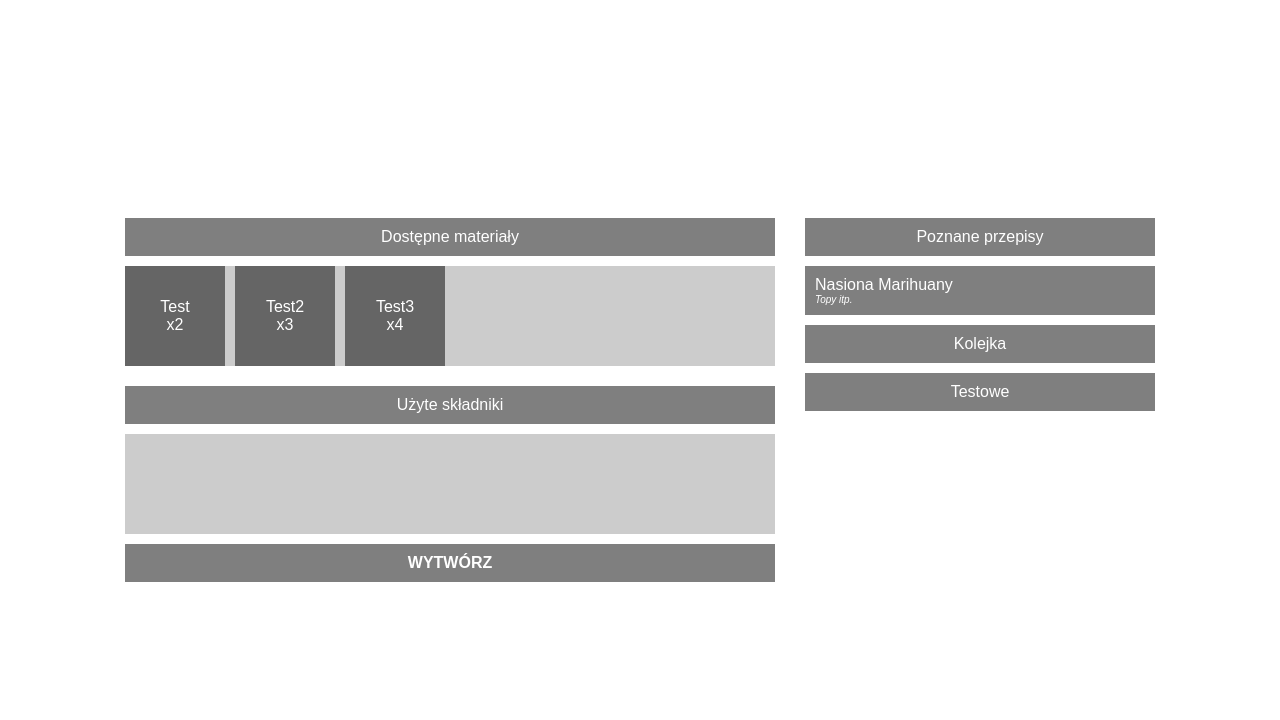
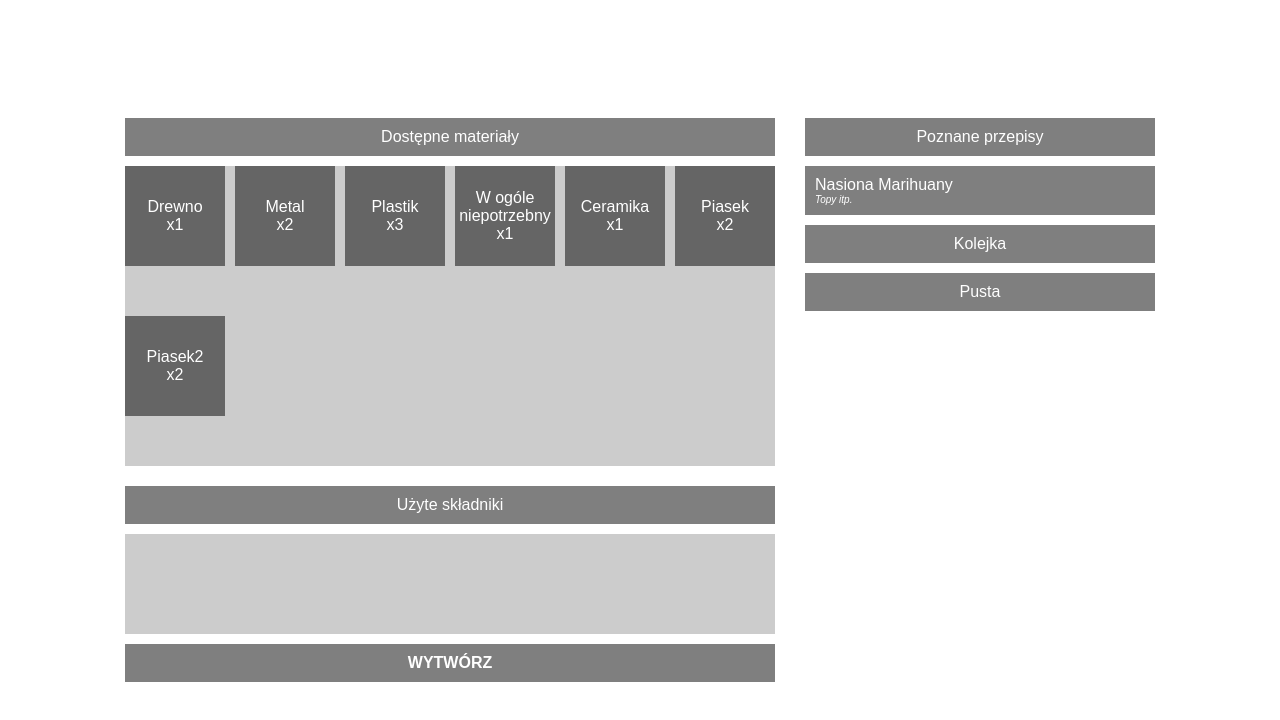
Before and after one commit to Duvelmapsa/Duvel-s-Fivem-Crafting, a Vue app: page / in a window 1280 px wide. Shown: the top 720 px of the page. Built offline with nearby package versions, Linux system fonts and the light colour scheme.

Commit message:
Added Vuex
Vuex for state managment, changed dummy data from const to vuex, added queue set, subtraction for specific eq item if it's used, added some patterns to craft and checking if user is trying to use proper items to craft with etc.

```diff
--- a/package.json
+++ b/package.json
@@ -10,7 +10,8 @@
   "dependencies": {
     "core-js": "^3.6.4",
     "vue": "^2.6.11",
-    "vuedraggable": "^2.23.2"
+    "vuedraggable": "^2.23.2",
+    "vuex": "^3.1.3"
   },
   "devDependencies": {
     "@vue/cli-plugin-babel": "~4.2.0",
--- a/src/App.vue
+++ b/src/App.vue
@@ -22,8 +22,11 @@ import UsedIngredients from "./components/UsedIngredients";
 import KnownRecipes from "./components/KnownRecipes";
 import Queue from "./components/Queue";
 
+import store from './store/main.js'
+
 export default {
   name: "App",
+  store,
   components: {
     CraftingEQ,
     UsedIngredients,
--- a/src/components/CraftingBoard.vue
+++ b/src/components/CraftingBoard.vue
@@ -1,16 +1,13 @@
 <template>
   <div class="craftingWrapper__board">
-    <!-- <ul v-if="eq.length">
-      <CraftingItem v-for="item in eq" :key="item.name" :name="item.name" :count="item.count" />
-    </ul>-->
     <draggable
-      v-if="eq.length"
       class="eq_drag_list"
-      group="people"
+      :group="{name: 'people', pull:'clone', put: false}"
+      :list='eq'
+
     >
       <CraftingItem v-for="item in eq" :key="item.name" :name="item.name" :count="item.count" />
     </draggable>
-    <div v-else class="noIngredients">Nie posiadasz składników do tworzenia.</div>
   </div>
 </template>
 
@@ -53,6 +50,7 @@ export default {
 .eq_drag_list {
   display: flex;
   margin: 0 -5px;
-  min-height: 100px;
+  min-height: 300px;
+  flex-flow: row wrap;
 }
 </style>
--- a/src/components/CraftingEQ.vue
+++ b/src/components/CraftingEQ.vue
@@ -9,12 +9,13 @@
 
 import Label from './Label.vue'
 import CraftingBoard from './CraftingBoard'
+import { mapState } from 'vuex'
 
-const DUMMY_EQ = [
-  {name: 'Test', count: '2'},
-  {name: 'Test2', count: '3'},
-  {name: 'Test3', count: '4'}
-]
+// const DUMMY_EQ = [
+//   {name: 'Test', count: '2'},
+//   {name: 'Test2', count: '3'},
+//   {name: 'Test3', count: '4'}
+// ]
 
 export default {
   name: "CraftingEQ",
@@ -22,10 +23,10 @@ export default {
     Label,
     CraftingBoard
   },
-  data: function () {
-    return {
-      eq: DUMMY_EQ
-    }
+  computed: {
+    ...mapState([
+      'eq'
+    ])
   }
 };
 </script>
--- a/src/components/CraftingItem.vue
+++ b/src/components/CraftingItem.vue
@@ -1,5 +1,5 @@
 <template>
-  <div class="testBlock">
+  <div class="testBlock" v-if="count > 0">
     <div class="craftingWrapper__name">{{name}}</div>
     <div class="craftingWrapper__count">x{{count}}</div>
   </div>
--- a/src/components/Queue.vue
+++ b/src/components/Queue.vue
@@ -2,16 +2,18 @@
   <div class="craftingWrapper__queue">
     <Label text="Kolejka" />
     <div class="craftingWrapper__queueList">
-      <QueueList v-bind:list="queue_items"/>
+      <QueueList :list="queue"/>
     </div>
   </div>
 </template>
 
 <script>
 
-const DUMMY_QUEUE = [
-  {'name' : 'Testowe'}
-]
+// const DUMMY_QUEUE = [
+//   {'name' : 'Testowe'}
+// ]
+
+import { mapState } from 'vuex'
 
 import QueueList from './QueueList'
 import Label from './Label'
@@ -21,10 +23,13 @@ export default {
     Label,
     QueueList
   },
-  data: function () {
-    return {
-      queue_items: DUMMY_QUEUE
-    }
+  // data: function () {
+  //   return {
+  //     queue_items: DUMMY_QUEUE
+  //   }
+  // }
+  computed: {
+    ...mapState(['queue'])
   }
 };
 </script>
--- a/src/components/QueueList.vue
+++ b/src/components/QueueList.vue
@@ -1,6 +1,6 @@
 <template>
-  <ul v-if="list.length">
-      <QueueItem v-for="item in list" :key="item.name" :name="item.name"/>
+  <ul v-if="list.length > 0">
+      <QueueItem v-for="item in list" :key="item.name" :name="item"/>
   </ul>
   <ul v-else>
     <QueueItem name='Pusta'/>
@@ -17,6 +17,7 @@ components: {
 },
 beforeMount: function () {
   console.log(this.list);
+  console.log(this.list.length)
 }
 }
 </script>
--- a/src/components/UsedIngredients.vue
+++ b/src/components/UsedIngredients.vue
@@ -3,10 +3,15 @@
     <Label text="Użyte składniki" />
     <div class="craftingWrapper__usedIngr">
       <div class="craftingWrapper__usedIngr_subwrapper">
-        <draggable class="used_drag_list" group="people" @change="log"></draggable>
+        <draggable class="used_drag_list" :list='ingredients' group="people">
+          <div class="testBlock" v-for="(item, index) in ingredients" :key="index">
+            <div class="craftingWrapper__name">{{item.name}}</div>
+            <div class="craftingWrapper__count">x{{item.count}}</div>
+          </div>
+        </draggable>
       </div>
       <div class="craftingWrapper__button">
-        <a href="#" class="craftButton">Wytwórz</a>
+        <a href="#" class="craftButton" @click.prevent="craft">Wytwórz</a>
       </div>
     </div>
   </div>
@@ -15,13 +20,85 @@
 <script>
 import Label from "./Label";
 import draggable from "vuedraggable";
+import { mapState, mapGetters, mapMutations } from 'vuex'
+
+const patterns = {
+  'mlotek': ['wood', 'metal', 'plastic'],
+  'bezpiecznik': ['metal', 'ceramika', 'piasek']
+}
 
 export default {
   name: "UsedIngredients",
   components: {
     Label,
     draggable
+  },
+  data() {
+    return {
+      used: [],
+      canBeCreated: ''
+    }
+  },
+  computed: {
+    ...mapState([
+      'ingredients'
+    ]),
+    ...mapGetters([
+      'newIngredients'
+    ])
+  },
+  watch: {
+    newIngredients: function (e) {
+      this.used = [...e]
+    },
+    used: function (e) {
+      const test = [];
+      e.map(item => {
+        test.push(item.item);
+      })
+
+      Object.keys(patterns).forEach((key) => {
+        const found = test.filter((elem) => {
+          return patterns[key].indexOf(elem) > -1;
+        }).length == patterns[key].length
+
+        if (found === true && test.length === patterns[key].length) {
+          console.log('możliwy do wytworzenia:', key)
+          this.canBeCreated = key
+          this.addItem();
+        } else {
+          this.removeItem();
+        }
+
+      })
+    }
+  },
+  methods: {
+    ...mapMutations({
+      setCanBeCreated: 'CAN_BE_CREATED_ITEM',
+      setQueue: 'QUEUE_ADD',
+      resetIngredients: 'RESET_INGREDIENTS'
+    }),
+    addItem: function () {
+      this.setCanBeCreated(this.canBeCreated);
+    },
+    removeItem: function () {
+      this.setCanBeCreated('');
+    },
+    queueAdd: function (item) {
+      this.setQueue(item)
+    },
+    craft: function () {
+      if (this.canBeCreated != '') {
+        this.queueAdd(this.canBeCreated);
+        this.resetIngredients(this.used)
+        this.used = [];
+      } else {
+        console.log('Nie można nic wytworzyć');
+      }
+    }
   }
+
 };
 </script>
 
--- a/src/main.js
+++ b/src/main.js
@@ -1,6 +1,5 @@
 import Vue from 'vue'
 import App from './App.vue'
-
 Vue.config.productionTip = false
 
 new Vue({
--- /dev/null
+++ b/src/store/main.js
@@ -0,0 +1,51 @@
+import Vue from 'vue'
+import Vuex from 'vuex'
+
+Vue.use(Vuex)
+
+export default new Vuex.Store({
+  state: {
+   eq : [
+    {name: 'Drewno', item: 'wood', count: 1},
+    {name: 'Metal', item: 'metal', count: 2},
+    {name: 'Plastik', item: 'plastic', count: 3},
+    {name: 'W ogóle niepotrzebny', item: 'niepotrzebny', count: 1},
+    {name: 'Ceramika', item: 'ceramika', count: 1},
+    {name: 'Piasek', item: 'piasek', count: 2},
+    {name: 'Piasek2', item: 'piasek2', count: 2}
+  ],
+  ingredients: [
+
+  ],
+  canBeCreated: '',
+  queue: []
+  },
+  mutations: {
+    CAN_BE_CREATED_ITEM (state, item) {
+      state.canBeCreated = item
+    },
+    QUEUE_ADD: function (state, item) {
+      state.queue.push(item);
+    },
+    RESET_INGREDIENTS: function (state, items) {
+      state.ingredients = [];
+      const newEq = [...state.eq]
+      console.log(newEq)
+      console.log(items)
+      const names = [];
+      items.map(item => {
+        names.push(item.item);
+      })
+      Object.keys(state.eq).forEach((key) => {
+        if (names.includes(state.eq[key].item)) {
+          newEq[key].count = newEq[key].count - 1;
+        }
+      })
+    }
+  },
+  getters: {
+    newIngredients(state) {
+      return state.ingredients
+    }
+  }
+})
```
Also changed, not shown: 1 other file (tests, documents, lock files or other folders).
